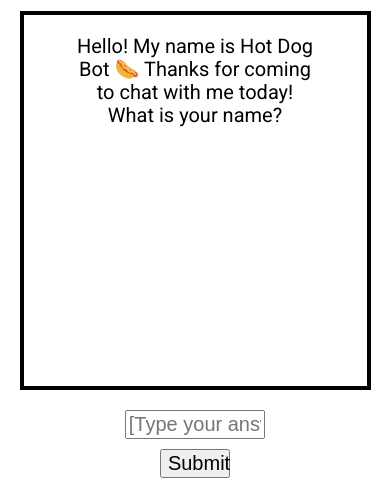
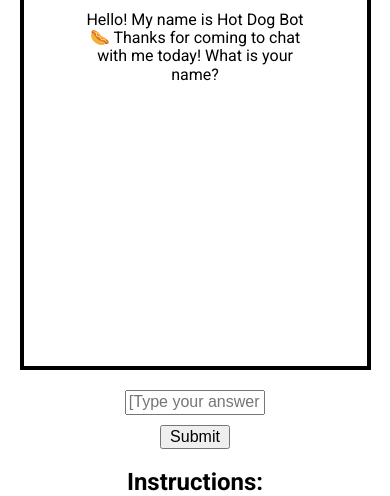
Before and after one commit to JiWHara/project2, a plain HTML site: page index.html in a window 390 px wide. Shown: the part 119-615 px from the top of the page. Drawn offline with Linux system fonts and the light colour scheme; no server answers.

Commit message:
added initial media queries

```diff
--- a/styles/sass/_global.scss
+++ b/styles/sass/_global.scss
@@ -1,3 +1,19 @@
+@use "./variables" as *;
+
+/* Mixins */
+
+@mixin mq($width, $type: min) {
+    @if map_has_key($breakpoints, $width) {
+        $width: map_get($breakpoints, $width);
+        @if $type == max {
+            $width: $width - 1px;
+        }
+        @media only screen and (#{$type}-width: $width) {
+            @content;
+        }
+    }
+}
+
 /* Global & Wrapper Styles */
 
 html {
@@ -8,7 +24,10 @@ html {
 }
 
 body {
-    font-size: 125%;
+    font-size: 100%;
+    @include mq('phablet'){
+        font-size: 125%;
+    }
 }
 
 header {
--- /dev/null
+++ b/styles/sass/_variables.scss
@@ -0,0 +1,11 @@
+$breakpoints: (
+    'phone':        400px,
+    'phone-wide':   480px,
+    'phablet':      560px,
+    'tablet-small': 640px,
+    'tablet':       768px,
+    'tablet-wide':  1024px,
+    'desktop':      1248px,
+    'desktop-wide': 1440px,
+    'extra-size':   1550px,
+);
--- a/styles/sass/style.scss
+++ b/styles/sass/style.scss
@@ -2,3 +2,4 @@
 @use 'chatBox.scss';
 @use 'global.scss';
 @use 'instructions.scss';
+@use 'variables.scss';
```
Also changed, not shown: styles/style.css.
